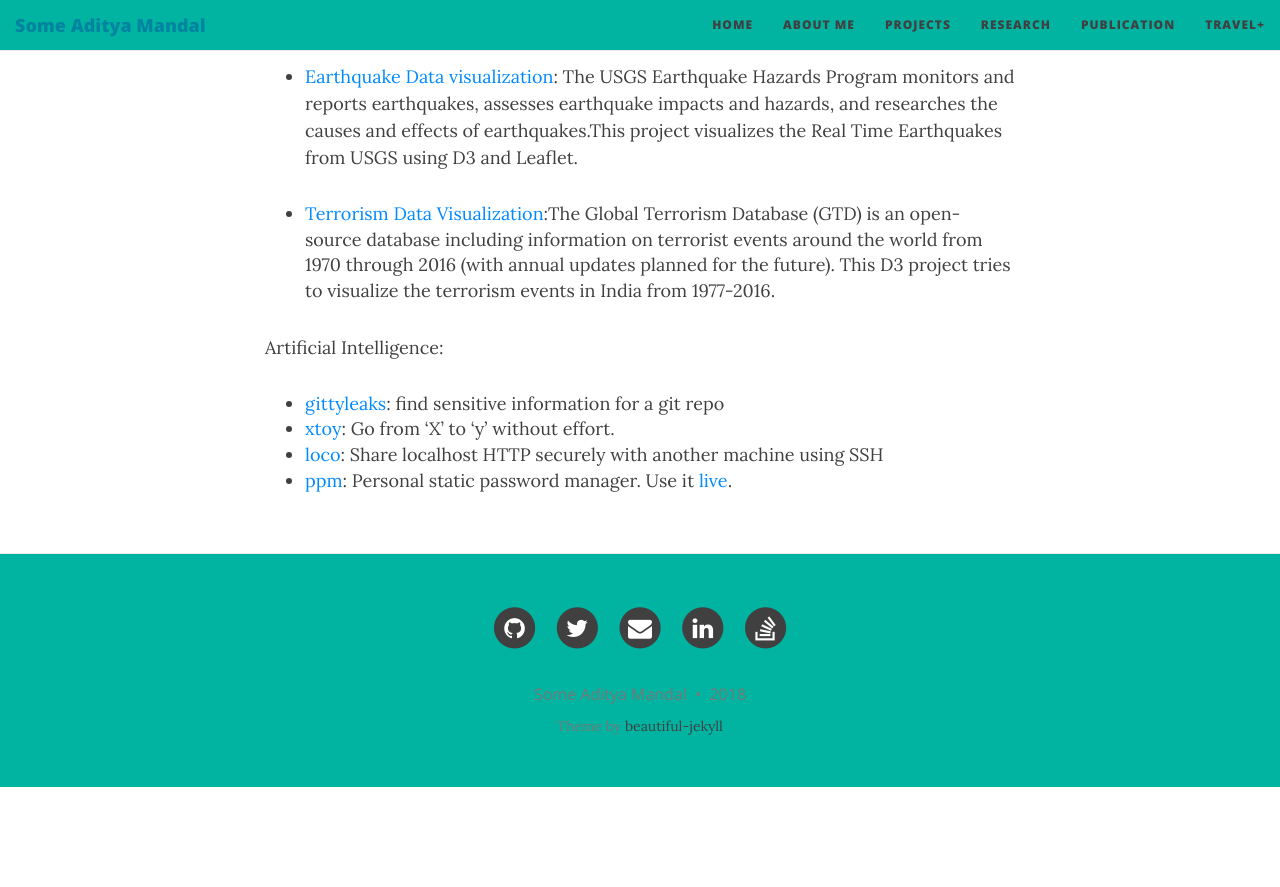
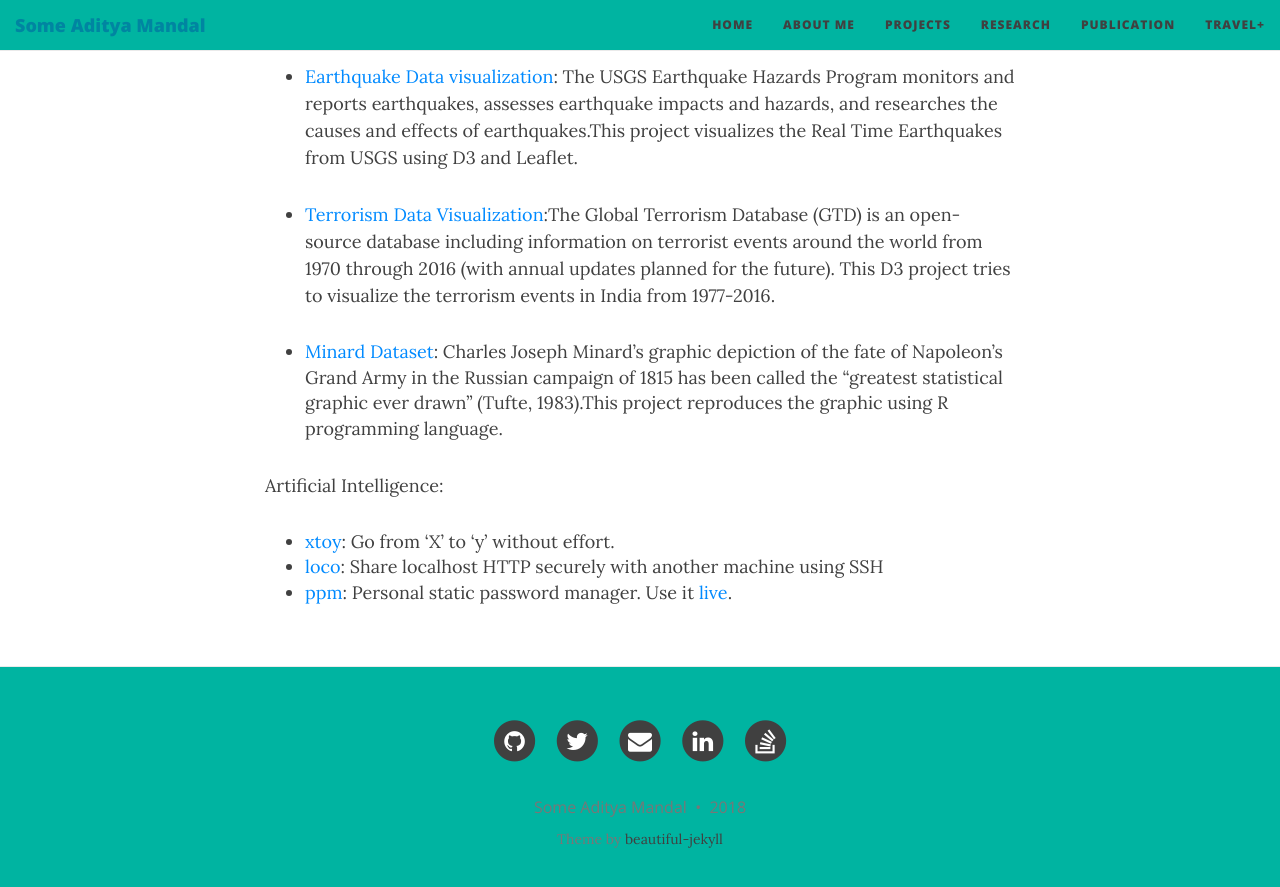
Before and after one commit to someaditya/someaditya.github.io, a Jekyll site: the page built from projects.md, in a window 1280 px wide and 900 px high, scrolled down 519 px. Shown: the top 887 px of the window. Built offline with Jekyll 4.4.1, drawn with Linux system fonts in a browser that asks for light colours; nearby versions of some CDN libraries; before the commit the page ends 1306 px from its top, so only the background shows below that.

Commit message:
update projetcs

```diff
--- a/projects.md
+++ b/projects.md
@@ -16,11 +16,13 @@ Data Visualization:
 
 - [Terrorism Data Visualization](https://github.com/someaditya/Terrorism-Data-Visualization-D3):The Global Terrorism Database (GTD) is an open-source database including information on terrorist events around the world from 1970 through 2016 (with annual updates planned for the future). This D3 project tries to visualize the terrorism events in India from 1977-2016.
 
+- [Minard Dataset](https://github.com/someaditya/Minard-Dataset): Charles Joseph Minard's graphic depiction of the fate of Napoleon's Grand Army in the Russian campaign of 1815 has been called the "greatest statistical graphic ever drawn" (Tufte, 1983).This project reproduces the graphic using R programming language.
+
 Artificial Intelligence:
 
 
 
-- [gittyleaks](https://github.com/kootenpv/gittyleaks): find sensitive information for a git repo
+
 - [xtoy](https://github.com/kootenpv/xtoy): Go from 'X' to 'y' without effort.
 - [loco](https://github.com/kootenpv/loco): Share localhost HTTP securely with another machine using SSH
 - [ppm](https://github.com/kootenpv/ppm): Personal static password manager. Use it [live](/ppm).
```
